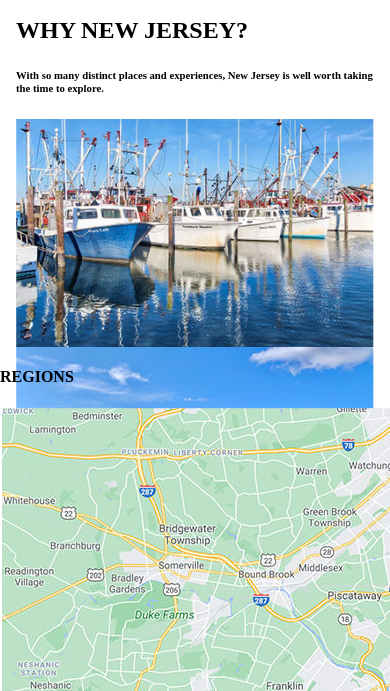
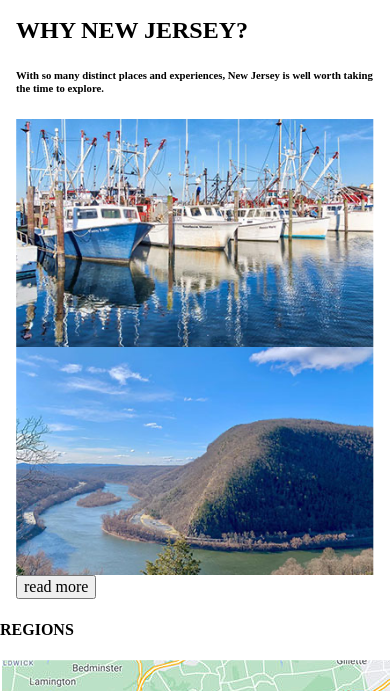
Before and after one commit to sdb329/Balsamo_Final, a plain HTML site: page deploy/index.html in a window 390 px wide. Shown: the part 409-1100 px from the top of the page. Drawn offline with nearby package versions, Linux system fonts and the light colour scheme.

Commit message:
why new jersey mobile and tablet

```diff
--- a/deploy/index.html
+++ b/deploy/index.html
@@ -60,28 +60,35 @@
     </section>
     <section id="why-nj">
 
-        <div id="nj-title">
+            <ul>
+
+                <li id="nj-title">
                     <section>
                         <h2>WHY NEW JERSEY?</h2>
-            <h6> With so many distinct places and experiences, New Jersey is well worth taking the time to explore. </h6>
+                        <h6> With so many distinct places and experiences, New Jersey is well worth taking the time to explore.
+                        </h6>
                     </section>
-            </div>
+                </li>
 
-            <div id="ig-contain-1">
+                <li id="ig-contain-1">
+                    <div>
                         <a href="https://www.instagram.com/?hl=en">
                             <div id="ig1">
                             <!-- <img src="img/why-NJ/ig1.png" alt="instagram photo"> -->
-        </div>
                         </a>
                     </div>
+                </li>
 
+                <li >
                     <div id="ig-p1">
-        <p class="nj-description">Start with the beaches along the coast. Each town has its own personality, from the wooden boardwalks and brightly
+                        <p class="nj-description">Start with the beaches along the coast. Each town has its own personality,
+                            from the wooden boardwalks and brightly
                             lit resorts of Atlantic City to the family-friendly attractions and sweets shops of Ocean City.</p>
                     </div>
+                </li>
 
-
-        <div id="ig-contain-2">
+                <li id="ig-contain-2">
+                    <div>
                         <aside>
                             <a href="https://www.instagram.com/?hl=en">
                                 <div id="ig2">
@@ -90,9 +97,10 @@
                             </a>
                         </aside>
                     </div>
+                </li>
 
-
-        <div id="ig-contain-3">
+                <li id="ig-contain-3">
+                    <div>
                         <aside>
                             <a href="https://www.instagram.com/?hl=en">
                                 <div id="ig3">
@@ -101,30 +109,37 @@
                             </a>
                         </aside>
                     </div>
+                </li>
 
+                <li>
                     <div id="ig-p2">
-        <p class="nj-description">Head into northern New Jersey for picturesque mountains and move inland for forests and trails revealing waterfalls
-            and other natural treasures. Throughout the Garden State, find inspiring museums celebrating the history and
+                        <p class="nj-description">Head into northern New Jersey for picturesque mountains and move inland for
+                            forests and trails revealing waterfalls
+                            and other natural treasures. Throughout the Garden State, find inspiring museums celebrating the
+                            history and
                             culture.</p>
                     </div>
+                </li>
 
-        <div id="ig-contain-4">
+                <li id="ig-contain-4">
+                    <div>
                         <a href="https://www.instagram.com/?hl=en">
                             <div id="ig4">
                                 <!-- <img src="img/why-NJ/ig4.png" alt="instagram photo"> -->
                             </div>
                         </a>
                     </div>
+                </li>
 
-
-        <div id="ig-button">
+                <li id="ig-button">
+                    <div>
                         <button>read more</button>
                     </div>
-
+                </li>
+            </ul>
 
 
             <section>
-
     <section id="regions">
             <h4>REGIONS</h4>
             <div>
--- a/dev/scss/base/_base.scss
+++ b/dev/scss/base/_base.scss
@@ -1,3 +1,14 @@
 /* =============
     Base
 ============= */
+
+
+ul.ba {
+    list-style-type: none;
+}
+
+ul{
+    list-style-type: none;
+    padding: 0;
+    margin: 0;
+}
--- a/dev/scss/sections/_why-NJ.scss
+++ b/dev/scss/sections/_why-NJ.scss
@@ -4,38 +4,78 @@
 
 #why-nj{
 
-   @include xl{
-    grid-template-columns: auto 1200px auto;
-
-   }
-
+    ul{
         display: grid;
         grid-template-columns: 16px auto 16px;
         grid-template-areas:
-". text ."
-". ig1 ."
-". ig2 ."
+        ". title ."
+        ". photo1 ."
+        ". photo4 ."
         ". button .";
 
+
         #nj-title{
-    grid-area: text;
+            grid-area: title;
         }
+
         #ig-contain-1{
-    grid-area: ig1;
+            grid-area: photo1;
         }
+
         #ig-contain-4{
-    grid-area: ig2;
+            grid-area: photo4;
         }
+
         #ig-button{
             grid-area: button;
+
+            @include md{
+                display: none;
+            }
         }
 
-    a{
+        @include md{
+                display: grid;
+                grid-template-columns: 50% auto;
+                grid-template-areas:
+                "title title"
+                "photo1 p1"
+                "photo2 photo3"
+                "p2 photo4";
+
+                #nj-title{
+                    grid-area: title;
+                }
+
+                #ig-contain-1{
+                    grid-area: photo1;
+                }
+
+                #ig-contain-2{
+                    grid-area: photo2;
+                }
+
+                #ig-p1{
+                    grid-area: p1;
+                }
+
+                #ig-contain-3{
+                    grid-area: photo3;
+                }
+
+                #ig-p2{
+                    grid-area: p2;
+                }
+
+                #ig-contain-4{
+                    grid-area: photo4;
+                }
+    }
+
 
 
 
     #ig1{
-
         background-image: url("../img/why-NJ/ig1.png");
         background-position: center;
         background-size: cover;
@@ -64,6 +104,7 @@ grid-template-areas:
         height: 228px;
 
         display: none;
+
         @include md{
             display: list-item;
         }
@@ -75,9 +116,6 @@ grid-template-areas:
         background-position: center;
         background-size: cover;
         height: 228px;
-
-
-
     }
 
 
@@ -86,100 +124,11 @@ grid-template-areas:
 
     .nj-description{
         display: none;
-    }
-
 
         @include md{
-
-
-        .nj-description{
             display: list-item;
-        }
-
-        display: grid;
-        grid-template-columns: 50% auto;
-        grid-template-areas:
-        "text text"
-        "ig1 p1"
-        "ig2 ig3"
-        "p2 ig4";
-
-        #nj-title{
-
-            grid-area: text;
-
-        }
-        #ig-contain-1{
-
-            grid-area: ig1;
-            }
-
-        #ig-p1{
-
-            grid-area: p1;
-            }
-
-        #ig-contain-2{
-
-            grid-area: ig2;
-            }
-        #ig-contain-3{
-
-            grid-area: ig3;
-            }
-        #ig-p2{
-
-            grid-area: p2;
-            }
-        #ig-contain-4{
-
-            grid-area: ig4;
-            }
-
-        #ig-button{
-            display: none;
         }
     }
 
 
-    @include lg{
-        grid-template-columns: auto auto auto auto auto auto auto auto;
-        grid-template-areas:
-        "ig1 ig1 p1 p1 . . . ."
-        ". . ig2 ig2 ig3 ig2 . ."
-        ". . . . p2 p2 ig4 ig4";
-
-        #ig-contain-1{
-
-            grid-area: ig1;
-            border: 1px solid red;
 }
-
-        #ig-p1{
-
-            grid-area: p1;
-            border: 1px solid red;
-            }
-
-        #ig-contain-2{
-
-            grid-area: ig2;
-            border: 1px solid red;
-            }
-        #ig-contain-3{
-
-            grid-area: ig3;
-            border: 1px solid red;
-            }
-        #ig-p2{
-
-            grid-area: p2;
-            border: 1px solid red;
-            }
-        #ig-contain-4{
-
-            grid-area: ig4;
-            border: 1px solid red;
-            }
-    }
-}
```
Also changed, not shown: deploy/css/styles.css, 1 other file. Lines whose indentation alone changed are shown as unchanged.
